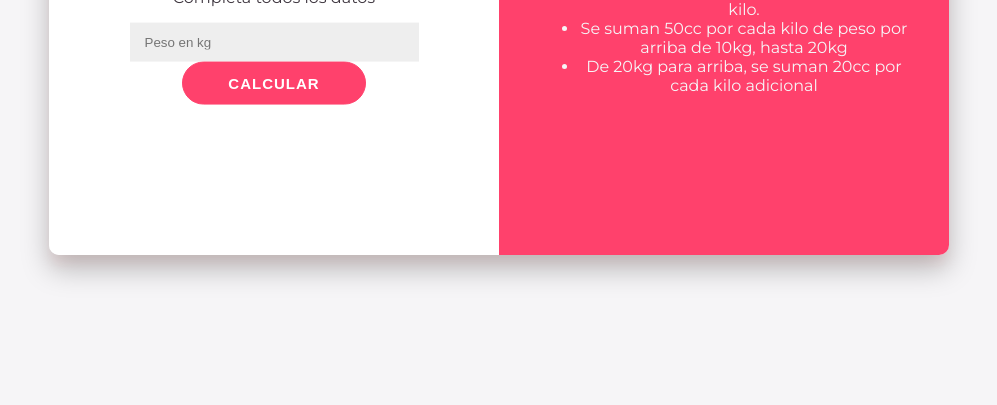
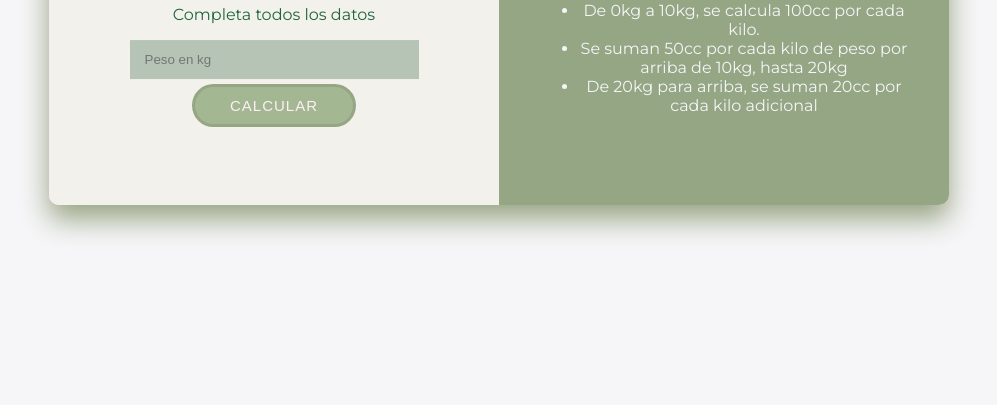
Before and after one commit to Richard-Alfonzo/again, a plain HTML site: page index.html in a window 1280 px wide. Shown: the part 395-800 px from the top of the page, without its empty margins (141-1138 px from the left). Drawn offline with Linux system fonts and the light colour scheme; a script that the page names is missing.

Commit message:
Update style.css

```diff
--- a/style.css
+++ b/style.css
@@ -3,38 +3,34 @@
 body{
     background: #f6f5f7;
     font-family: 'Montserrat', sans-serif;
-    color: #3e363f
+    color: #21643a
 }
 
 #contenedor{
     width: 900px;
     height: 500px;
     text-align: center;
-    /* Estas 3 lineas se encargan de centrar el div vertical y horizontalmente */
     position: absolute;
     inset: 0;
     margin: auto;
 }
 
 #calculadora{
-    background: white;
-    /* Con estas 3 lineas vamos a hacer que los divs queden lado a lado */
-    width: 50%;
-    height: 100%;
+    background: #F2F1EB;
+    width: 450px;
+    height: 440px;
     float: left;
 }
 
 #detalle{
-    background: #FF416C;
-    /* Con estas 3 lineas vamos a hacer que los divs queden lado a lado */
-    width: 50%;
-    height: 100%;
+    background: #94A684;
+    width: 450px;
+    height: 440px;
     float: left;
     color: #f6f5f7;
 }
 
 .contenido{
-    /* Estas tres lineas van a centrar el contenido verticalmente dentro de cada div */
     position: relative;
     top: 50%;
     transform: translateY(-50%);
@@ -46,20 +42,23 @@ input {
 	width: 70%;
     padding: 12px 15px;
     border: none;
-    background-color: #eee;
+    margin-bottom: 5px;
+    background-color: #B6C4B6;
 }
-
 button {
   font-size: 15px;
-	font-weight: bold;
-	padding: 12px 45px;
+	/* top: 100px; */
+	padding: 10px 35px;
 	border-radius: 30px;
-	background-color: #FF416C;
-	border: 1px solid #FF416C;
-	color: #ffffff;
+	background-color: #a3b792;
+	border: 3px solid #94A684;
+	color: #FFEEF4;
 	text-transform: uppercase;
 	letter-spacing: 1px;
-	transition: transform 20ms ease-in;
+	transition: transform 27 ease-in;
+}
+button:hover{
+    transform: scale(1.1);
 }
 
 button:active {
@@ -68,26 +67,24 @@ button:active {
 
 #contenedor{
     width: 900px;
-    height: 500px;
-    text-align: center;
-    /* Estas 3 lineas se encargan de centrar el div vertical y horizontalmente */
+    height: 400px;
+    text-align:center;
     position: absolute;
-    inset: 0;
+    inset:var(10px);
     margin: auto;
     border-radius: 10px;
     overflow: hidden;
-    box-shadow: 0 14px 28px rgba(0,0,0,0.25),
-      0 10px 10px rgba(255, 203, 203, 0.22);
+    box-shadow: 0 14px 28px #94A684,
+      0 10px 10px #FFEEF4;
   }
 
-  #error{
-    color: red;
+#error{
+    color: #224d32;
     font-weight: bold;
     display: none;
 }
-
 .resultado{
-    color: #0A81D1;
+    color: #94A684;
     font-weight: bold;
     font-size: 25px;
     margin-bottom: 5px;
```
